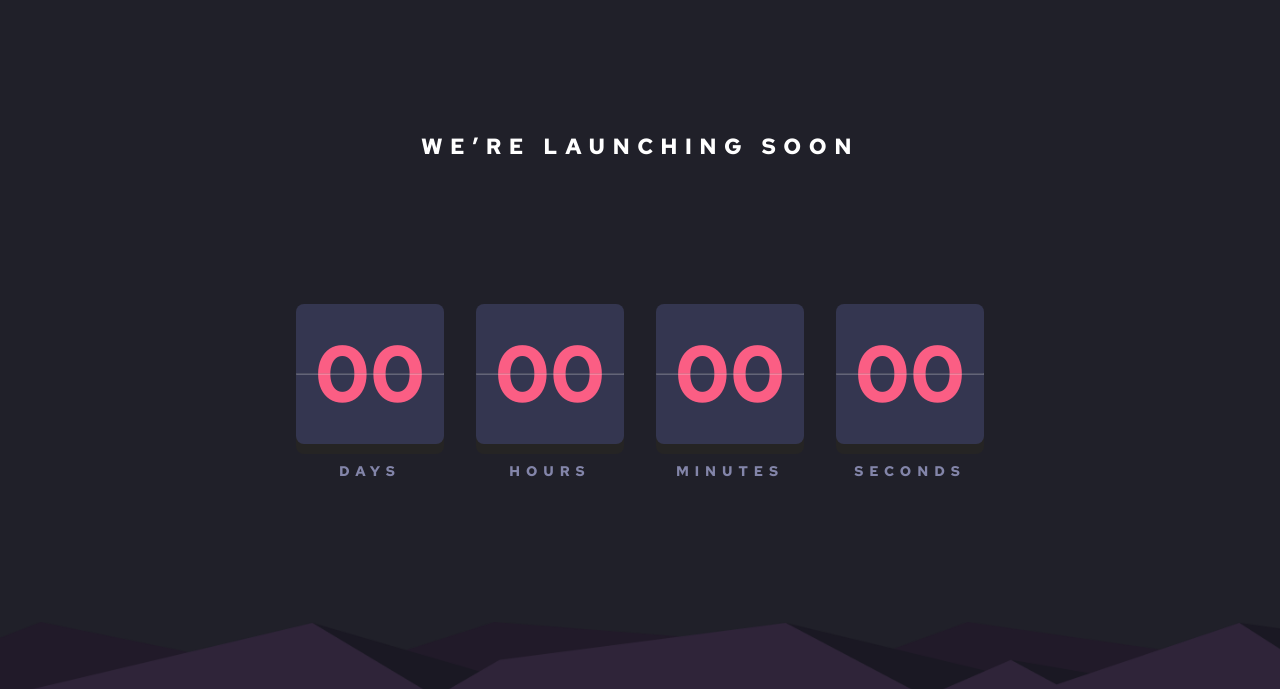
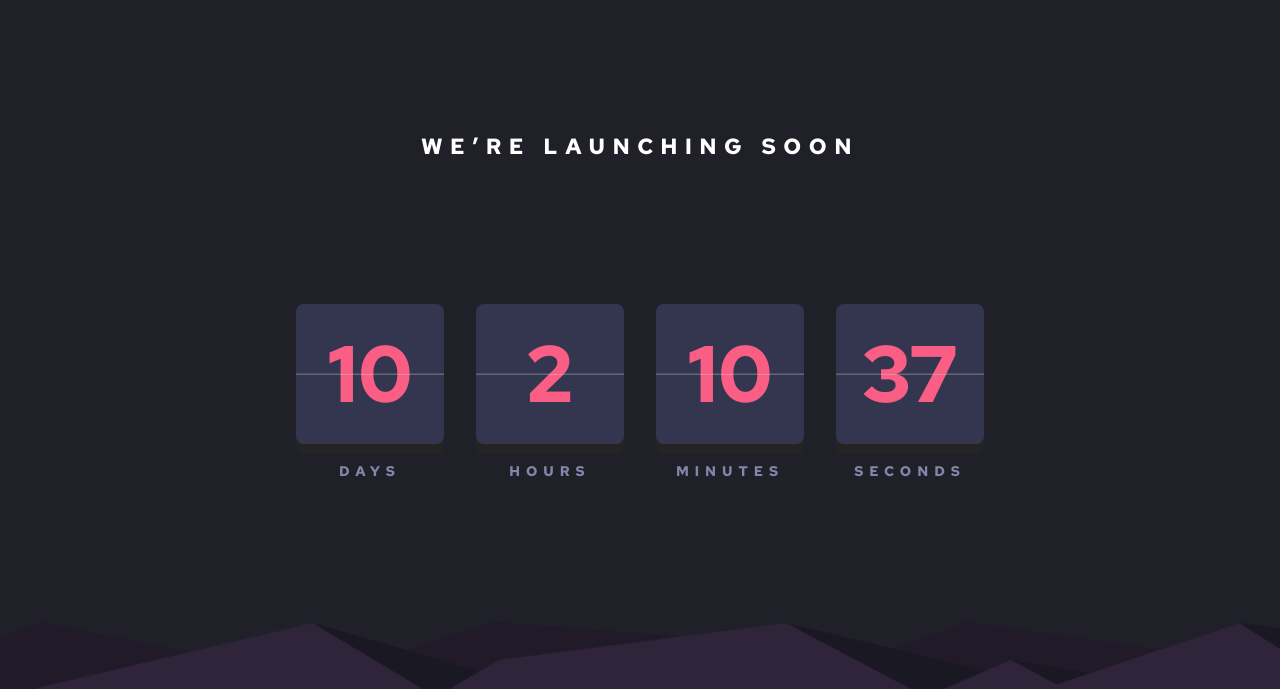
Before and after one commit to beqatsk/launc-countdown-timer, a plain HTML site: page index.html in a window 1280 px wide. Shown: the top 689 px of the page. Drawn offline with Linux system fonts and the light colour scheme.

Commit message:
add javascript function

```diff
--- a/index.html
+++ b/index.html
@@ -14,28 +14,28 @@
       <div class="timer">
         <div class="timer-wrapper">
           <div class="day">
-            <span>00</span>
+            <span id="days">00</span>
             <hr />
           </div>
           <h2>DAYS</h2>
         </div>
         <div class="timer-wrapper">
           <div class="day">
-            <span>00</span>
+            <span id="hours">00</span>
             <hr />
           </div>
           <h2>HOURS</h2>
         </div>
         <div class="timer-wrapper">
           <div class="day">
-            <span>00</span>
+            <span id="minutes">00</span>
             <hr />
           </div>
           <h2>MINUTES</h2>
         </div>
         <div class="timer-wrapper">
           <div class="day">
-            <span>00</span>
+            <span id="seconds">00</span>
             <hr />
           </div>
           <h2>SECONDS</h2>
--- a/script.js
+++ b/script.js
@@ -0,0 +1,24 @@
+const countDowndate = new Date("Feb 26, 2024 18:51:50").getTime();
+console.log(countDowndate);
+
+let x = setInterval(() => {
+  const today = new Date().getTime();
+  console.log(today);
+  let distance = countDowndate - today;
+  console.log(distance);
+  if (distance > 0) {
+    let days = Math.floor(distance / (1000 * 60 * 60 * 24));
+    let hours = Math.floor(
+      (distance % (1000 * 60 * 60 * 24)) / (1000 * 60 * 60)
+    );
+    let minutes = Math.floor((distance % (1000 * 60 * 60)) / (1000 * 60));
+    let seconds = Math.floor((distance % (1000 * 60)) / 1000);
+
+    document.getElementById("days").innerHTML = days;
+    document.getElementById("hours").innerHTML = hours;
+    document.getElementById("minutes").innerHTML = minutes;
+    document.getElementById("seconds").innerHTML = seconds;
+  } else {
+    clearInterval(x);
+  }
+}, 1000);
```
